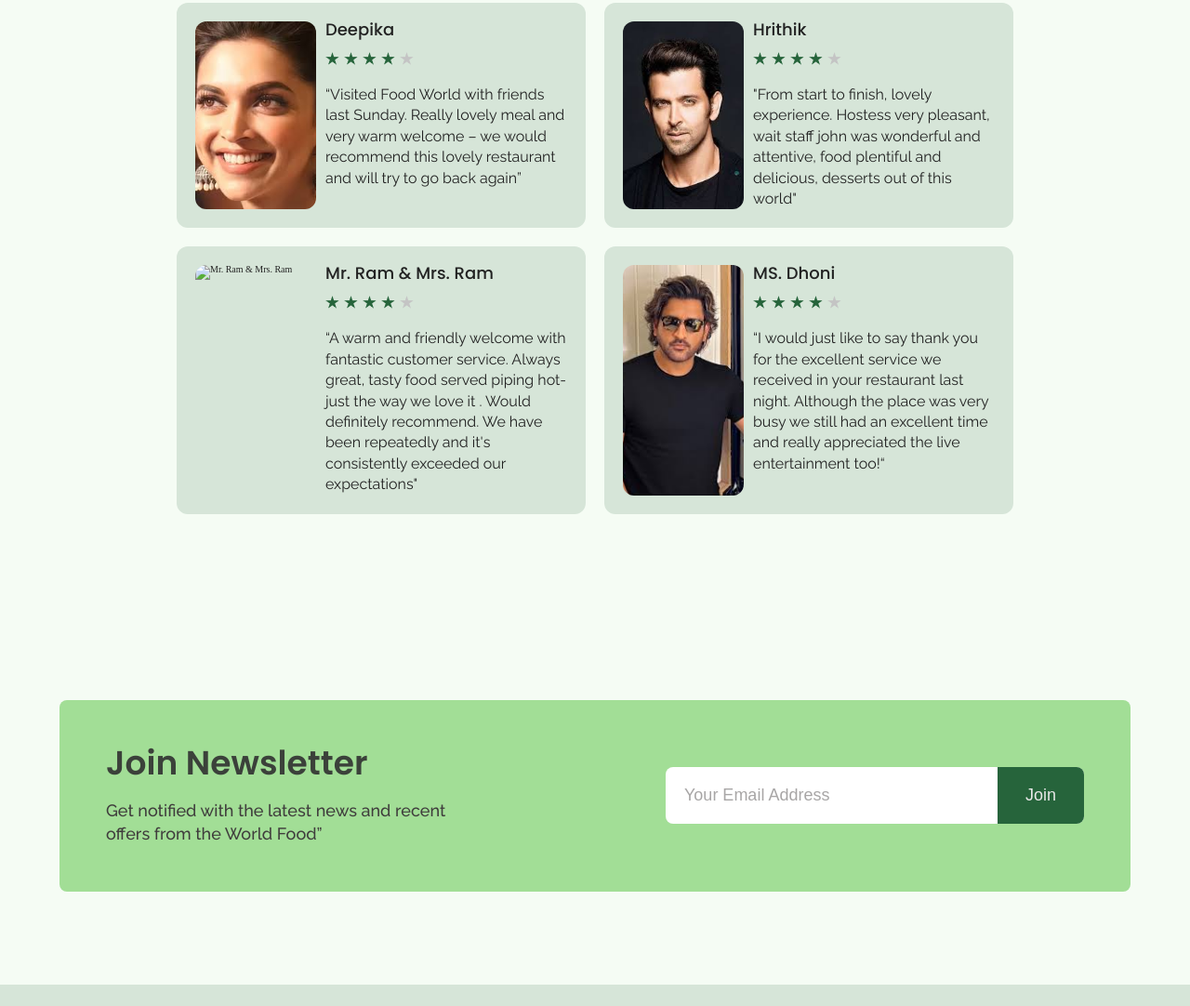
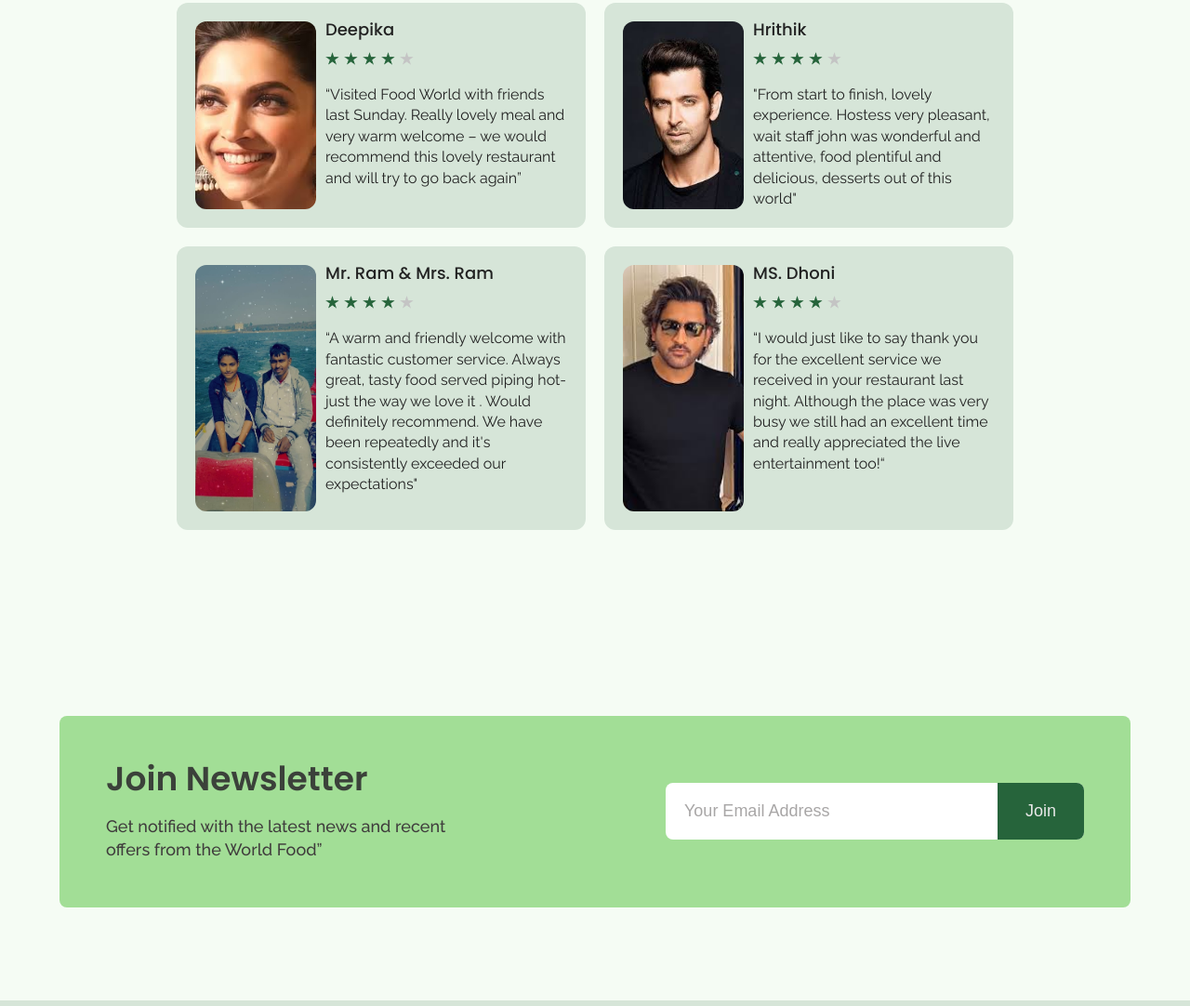
Before and after one commit to 2103A51526/Smart-restaurant-System, a website: page index.html in a window 1280 px wide. Shown: the part 4407-5489 px from the top of the page at 93% size. Drawn offline with nearby package versions, Linux system fonts and the light colour scheme.

Commit message:
finsihed

```diff
--- a/index.html
+++ b/index.html
@@ -375,7 +375,7 @@
 
           <div class="testimonial__item">
             <div class="testimonial__item__img">
-              <img src="./images/Mr.ram & mrs ram.jpg.jpg" alt="Mr. Ram & Mrs. Ram">
+              <img src="./images/Mr.ram & mrs ram.jpg" alt="Mr. Ram & Mrs. Ram">
             </div>
             <div class="testimonial__item__info">
               <h3 class="testimonial__item__name">Mr. Ram & Mrs. Ram</h3>
```
